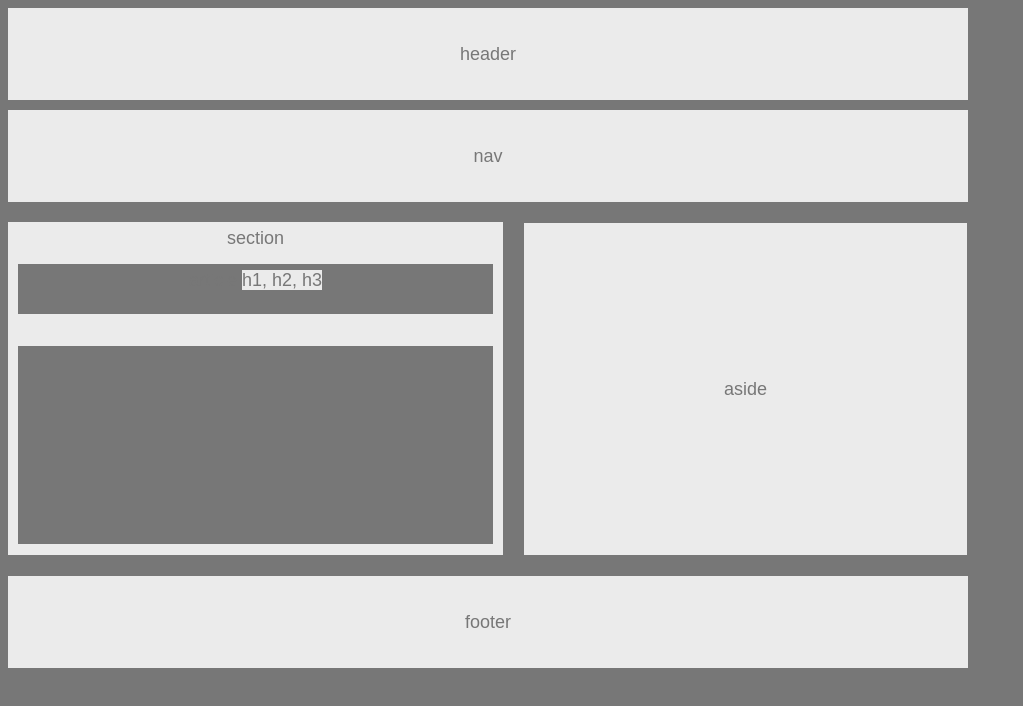
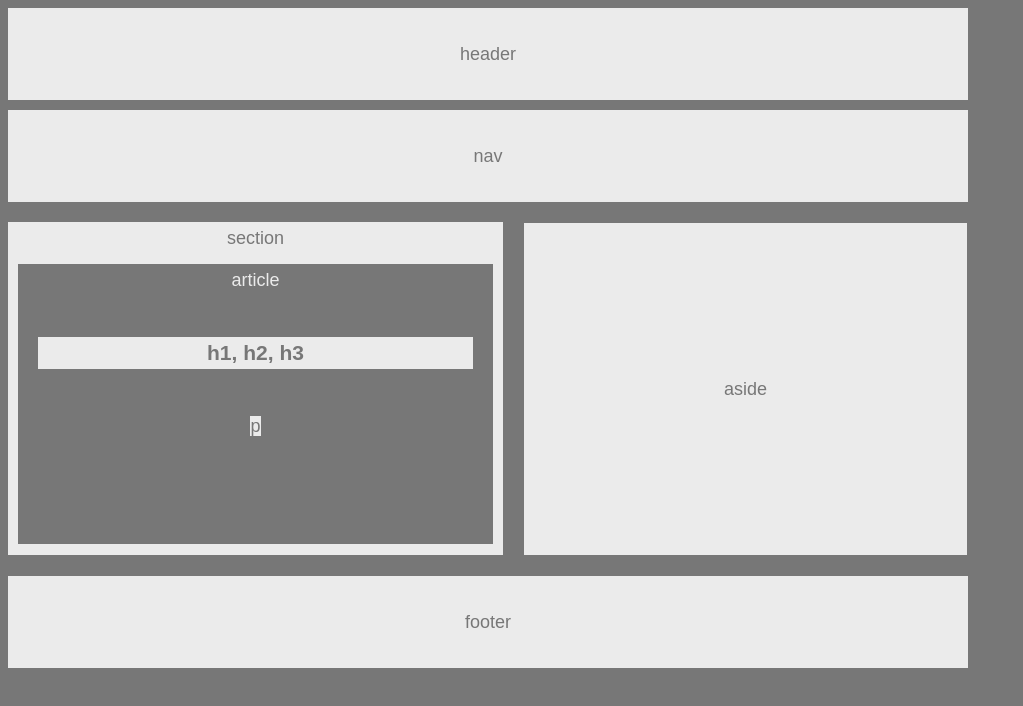
Before and after one commit to apeery/HW-Wireframe, a plain HTML site: page index.html in a window 1280 px wide. Shown: the whole page, without its empty margins (0-1023 px from the left). Drawn offline with Linux system fonts and the light colour scheme.

Commit message:
index and style updated

```diff
--- a/index.html
+++ b/index.html
@@ -22,12 +22,12 @@
     section
     <article id="full">
       article
-      <headers id="top">
+      <h1 id="top">
         h1, h2, h3
-      </headers>
-      <p id="bottom">
+      </h1>
+      <paragraph id="bottom">
         p
-      </p>
+      </paragraph>
     </article>
   </section>
 
--- a/style.css
+++ b/style.css
@@ -1,7 +1,7 @@
-* {
+*{
   box-sizing: border-box;
   text-align: center;
-  width: 960px;
+
 }
 
 body {
@@ -9,6 +9,7 @@ body {
  	line-height: 32px;
  	background-color: #777;
 	font-family: 'Arial', 'Helvetica Neue', Helvetica, sans-serif;
+	width: 960px;
  }
 
 header {
@@ -39,24 +40,22 @@ section {
 }
 
 #full {
-	float: left;
 	height: 300px;
 	width: 495px;
-	overflow: auto;
-	clear; both
 	color: #ebebeb;
 	background: #777;
-	border: 10px solid #ebebeb
+	border: 10px solid #ebebeb;
 }
 
 #top {
-
+	width: 475px;
   	color: #777;
   	background: #ebebeb;
-}
+  	border: 20px solid #777;
+ }
 
 #bottom {
-
+	width: 475px;
 	color: #777;
 	background: #ebebeb;
 }
```
